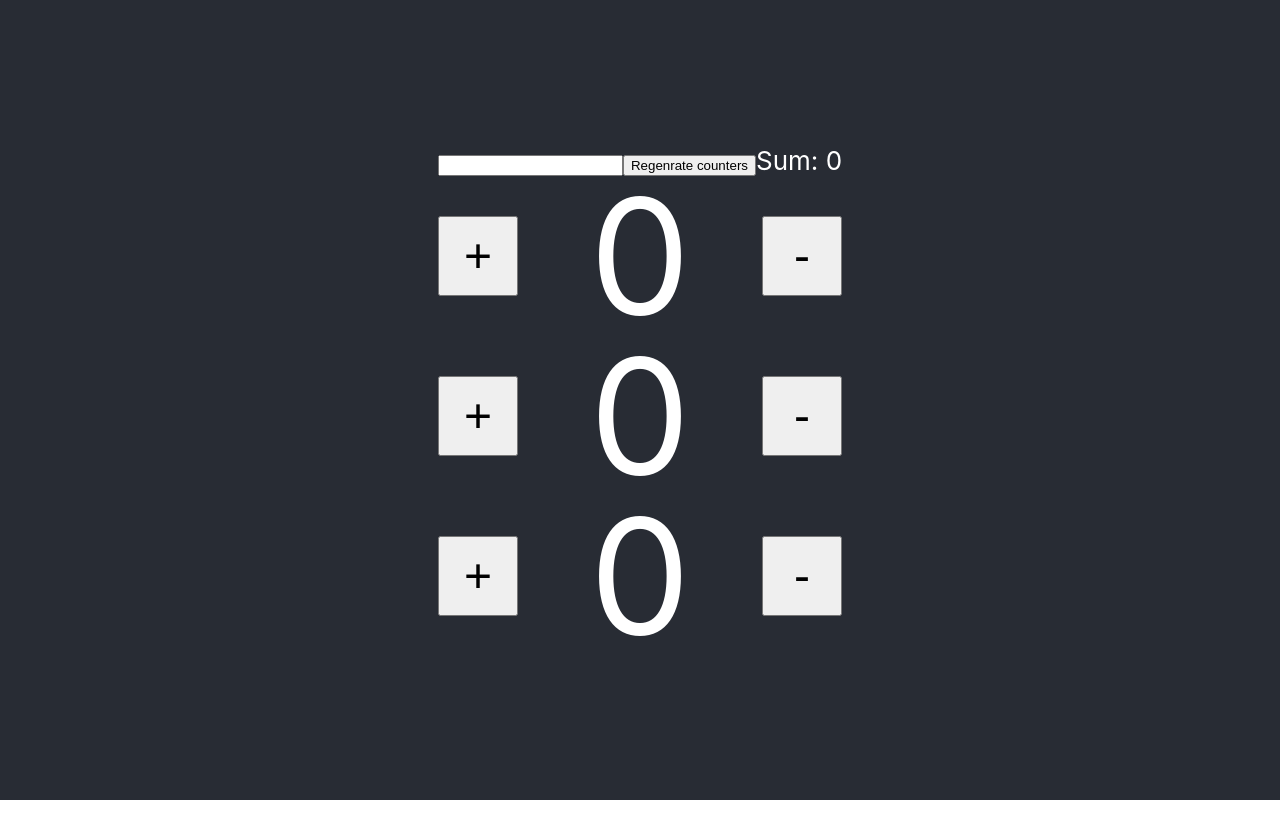
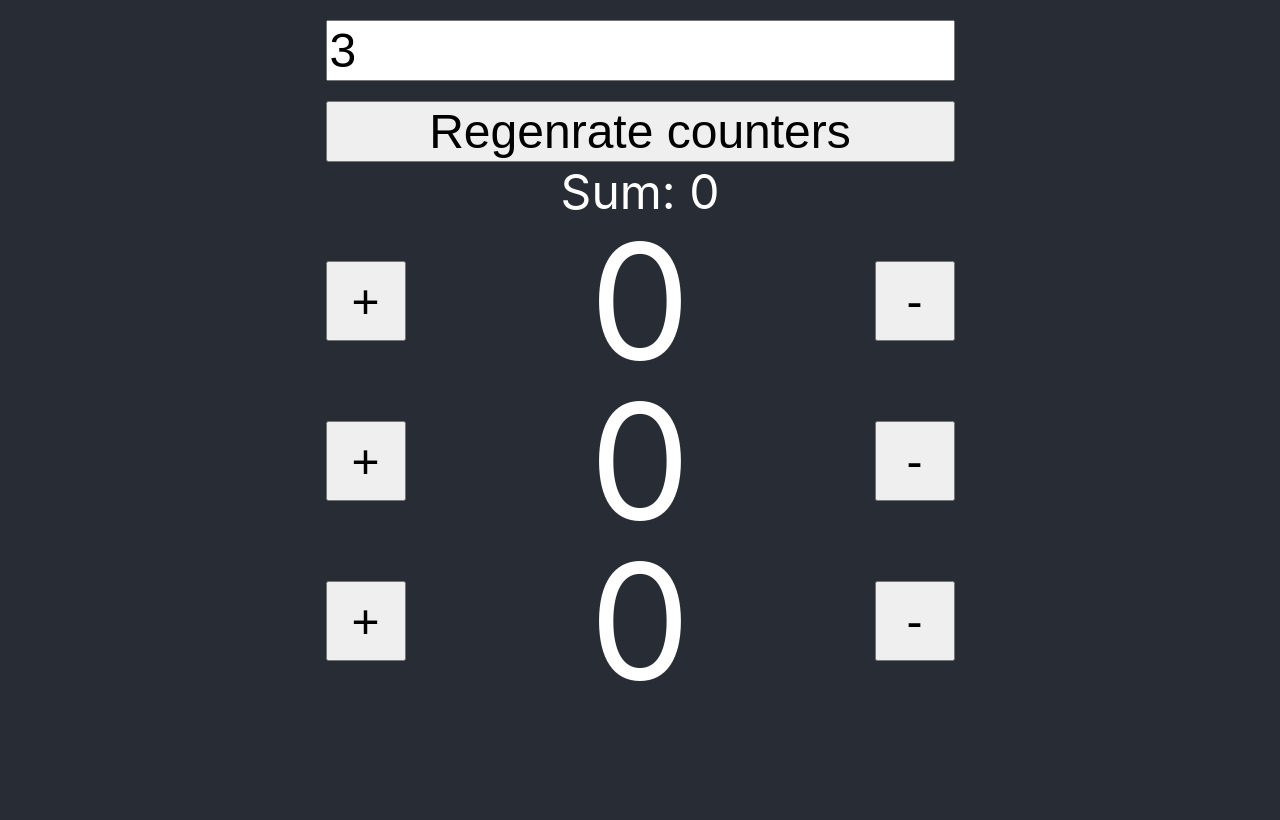
Before and after one commit to Saitop/demo-react-redux, a React (Create React App) app: page / in a window 1280 px wide. Built offline with nearby package versions, Linux system fonts and the light colour scheme.

Commit message:
generate counters by input value

```diff
--- a/src/components/CounterGroup/CounterGroup.css
+++ b/src/components/CounterGroup/CounterGroup.css
@@ -0,0 +1,24 @@
+.counter-group {
+    font-size: 3rem;
+    display: flex;
+    flex-direction: column;
+    justify-content: flex-start;
+    min-height: 100vh;
+    margin-top: 20px;
+}
+.counter-group input {
+    font-size: 3rem;
+}
+.counter-group button {
+    font-size: 3rem;
+}
+
+.regenerate {
+    display: flex;
+    flex-direction: column;
+    min-height:80px;
+}
+
+.regenerate input {
+    margin-bottom: 20px;
+}
--- a/src/components/CounterGroup/CounterGroup.js
+++ b/src/components/CounterGroup/CounterGroup.js
@@ -1,24 +1,38 @@
 import React, { Component } from 'react';
 import Counter from "../Counter/Counter";
+import './CounterGroup.css'
 
 class CounterGroup extends Component {
   constructor(props) {
     super(props);
+    // this.handleInputChange.bind(this);
+    this.state = { counterCounts: this.props.defaultCounts, inputValue: this.props.defaultCounts}
   }
 
+  handleInputChange = (event) => {
+    this.setState({inputValue: event.target.value})
+    console.log("inputValue = ", this.state.inputValue)
+  };
+  regernateCounters = () =>  {
+    this.setState({counterCounts: this.state.inputValue})
+  };
   render() {
     let counters = [];
-    for (let count = 0; count < this.props.defaultCounts; count ++ ) {
+    for (let count = 0; count < this.state.counterCounts; count ++ ) {
       counters.push(
         <Counter />
       )
     }
     return (
-      <div>
-        <input type="text"/>
-        <button>Regenrate counters</button>
-        <span>Sum: 0</span>
-        {counters}
+      <div className="counter-group">
+        <div className="regenerate">
+          <input type="text" value={this.state.inputValue} onChange={this.handleInputChange}/>
+          <button onClick={this.regernateCounters}>Regenrate counters</button>
+          <span>Sum: 0</span>
+        </div>
+        <div>
+          {counters}
+        </div>
       </div>
     );
   }
```
